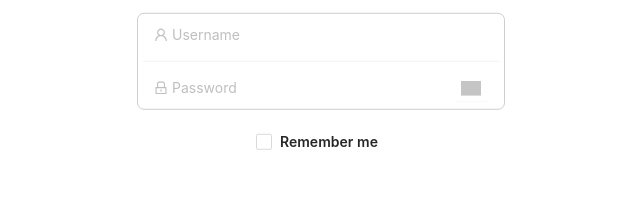
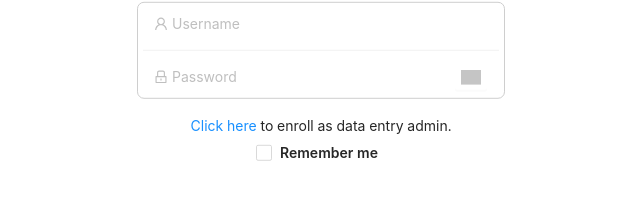
Before and after one commit to Data4Life-Initiative/dashboard, a React (Create React App) app: page /adminlogin in a window 1280 px wide. Shown: the part 353-572 px from the top of the page, without its empty margins (319-959 px from the left). Built offline with nearby package versions, Linux system fonts and the light colour scheme; grey boxes are pictures that could not be loaded; what rambda would draw is missing.

Commit message:
Added admin registration link to login component

```diff
--- a/src/components/admin_login_component/index.js
+++ b/src/components/admin_login_component/index.js
@@ -1,10 +1,11 @@
 import React from "react";
-import { Form, Input, Button, Spin, Checkbox, Typography } from "antd";
-import { UserOutlined, LockOutlined, LoadingOutlined } from "@ant-design/icons";
-import { remove } from "../../utils/clientStorageUtils";
+import {Form, Input, Button, Spin, Checkbox, Typography} from "antd";
+import {UserOutlined, LockOutlined, LoadingOutlined} from "@ant-design/icons";
+import {remove} from "../../utils/clientStorageUtils";
 import "./style.css";
+import {Link} from "react-router-dom";
 
-const { Text } = Typography;
+const {Text} = Typography;
 
 export class AdminLoginComponent extends React.PureComponent {
     componentDidMount() {
@@ -21,7 +22,7 @@ export class AdminLoginComponent extends React.PureComponent {
     };
 
     render() {
-        const antIcon = <LoadingOutlined style={{ fontSize: 24 }} spin />;
+        const antIcon = <LoadingOutlined style={{fontSize: 24}} spin/>;
 
         const suffix = (
             <Button
@@ -69,7 +70,7 @@ export class AdminLoginComponent extends React.PureComponent {
                             >
                                 <Input
                                     prefix={
-                                        <UserOutlined className="site-form-item-icon colorGrey" />
+                                        <UserOutlined className="site-form-item-icon colorGrey"/>
                                     }
                                     placeholder="Username"
                                 />
@@ -90,13 +91,13 @@ export class AdminLoginComponent extends React.PureComponent {
                                 <Input
                                     className="buttonClass"
                                     prefix={
-                                        <LockOutlined className="site-form-item-icon colorGrey" />
+                                        <LockOutlined className="site-form-item-icon colorGrey"/>
                                     }
                                     type="password"
                                     placeholder="Password"
                                     suffix={
                                         this.props.loading ? (
-                                            <Spin indicator={antIcon} />
+                                            <Spin indicator={antIcon}/>
                                         ) : (
                                             suffix
                                         )
@@ -121,9 +122,13 @@ export class AdminLoginComponent extends React.PureComponent {
                         </div>
                     </Form>
                     <Form>
-                    <Form.Item name="remember" valuePropName="checked">
-                                <Checkbox><Text strong>Remember me</Text></Checkbox>
-                            </Form.Item>
+                        <div className="register-actions">
+                            <Link to={`/registration`}>Click here </Link>
+                            <span>to enroll as data entry admin.</span>
+                        </div>
+                        <Form.Item name="remember" valuePropName="checked">
+                            <Checkbox><Text strong>Remember me</Text></Checkbox>
+                        </Form.Item>
                     </Form>
                 </div>
                 <div className="footer" style={{
```
